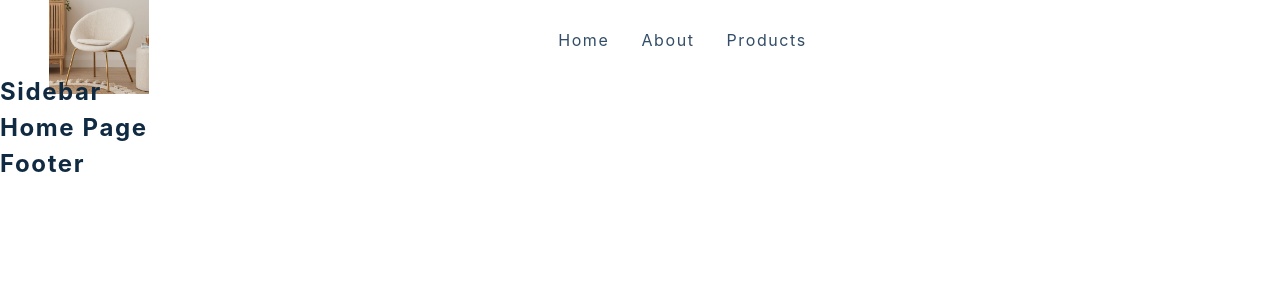
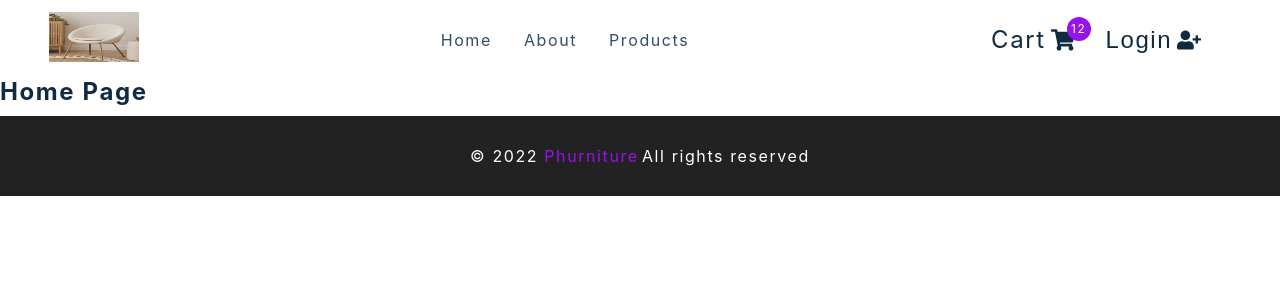
Before and after one commit to amnahkhatun/phurniture, a React (Create React App) app: page / in a window 1280 px wide. Shown: the top 300 px of the page. Built offline with nearby package versions, Linux system fonts and the light colour scheme.

Commit message:
added navbar

```diff
--- a/src/components/CartButtons.js
+++ b/src/components/CartButtons.js
@@ -7,7 +7,20 @@ import { useCartContext } from '../context/cart_context'
 import { useUserContext } from '../context/user_context'
 
 const CartButtons = () => {
-  return <h4>cart buttons </h4>
+  return (
+    <Wrapper className="cart-btn-wrapper">
+      <Link to="/cart" className="cart-btn">
+        Cart
+        <span className="cart-container">
+          <FaShoppingCart />
+          <span className="cart-value">12</span>
+        </span>
+      </Link>
+      <button className="auth-btn">
+        Login <FaUserPlus />
+      </button>
+    </Wrapper>
+  )
 }
 
 const Wrapper = styled.div`
--- a/src/components/Footer.js
+++ b/src/components/Footer.js
@@ -1,7 +1,15 @@
 import React from 'react'
 import styled from 'styled-components'
 const Footer = () => {
-  return <h4>footer</h4>
+  return (
+    <Wrapper>
+      <h5>&copy; {new Date().getFullYear()}
+      <span> Phurniture</span>
+      </h5>
+      <h5>All rights reserved</h5>
+
+    </Wrapper>
+  )
 }
 
 const Wrapper = styled.footer`
--- a/src/components/Navbar.js
+++ b/src/components/Navbar.js
@@ -14,7 +14,7 @@ const Nav = () => {
       <div className="nav-center">
         <div className="nav-header">
           <Link to="/">
-            <img src={logo} alt="logo" />
+            <img src={logo} width="90px" height="50px" alt="logo" />
           </Link>
           <button className="nav-toggle">
             <FaBars />
@@ -27,6 +27,7 @@ const Nav = () => {
             </li>
           })}
         </ul>
+        <CartButtons />
       </div>
     </NavContainer>
   )
--- a/src/components/Sidebar.js
+++ b/src/components/Sidebar.js
@@ -1,5 +1,5 @@
 import React from 'react'
-import logo from '../assets/logo.svg'
+import logo from '../assets/logo1.jpeg'
 import { Link } from 'react-router-dom'
 import { useProductsContext } from '../context/products_context'
 import { FaTimes } from 'react-icons/fa'
@@ -9,7 +9,30 @@ import CartButtons from './CartButtons'
 import { useUserContext } from '../context/user_context'
 
 const Sidebar = () => {
-  return <h4>sidebar</h4>
+  const isOpen = true;
+  return (
+    <SidebarContainer>
+      <aside className={`${isOpen ? 'sidebar show-sidebar' : 'sidebar'}`}>
+        <div className="sidebar-header">
+          <img src={logo} className='logo' alt='app-logo' />
+          <button className='close-btn'>
+            <FaTimes />
+          </button>
+        </div>
+        <ul className='links'>
+          {links.map(({ id, text, url }) => (
+            <li key={id}>
+              <Link to={url}>{text}</Link>
+            </li>
+          ))}
+          <li >
+            <Link to='/checkout'>Checkout</Link>
+          </li>
+        </ul>
+        <CartButtons />
+      </aside>
+    </SidebarContainer>
+  )
 }
 
 const SidebarContainer = styled.div`
```
Also changed, not shown: 1 other file (tests, documents, lock files or other folders).
